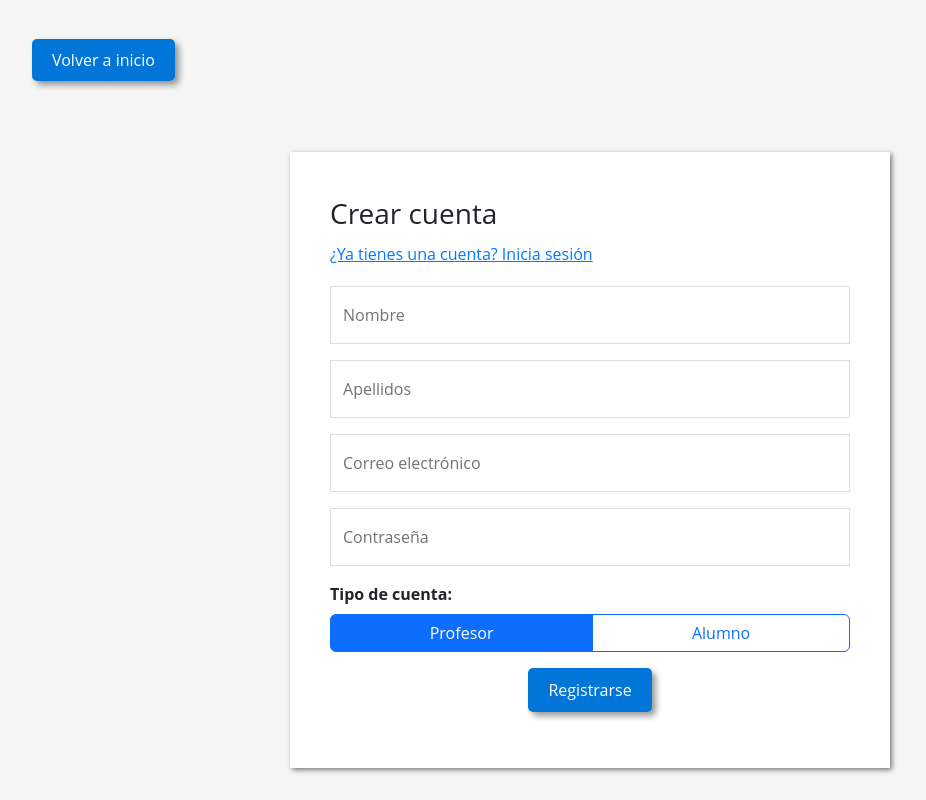
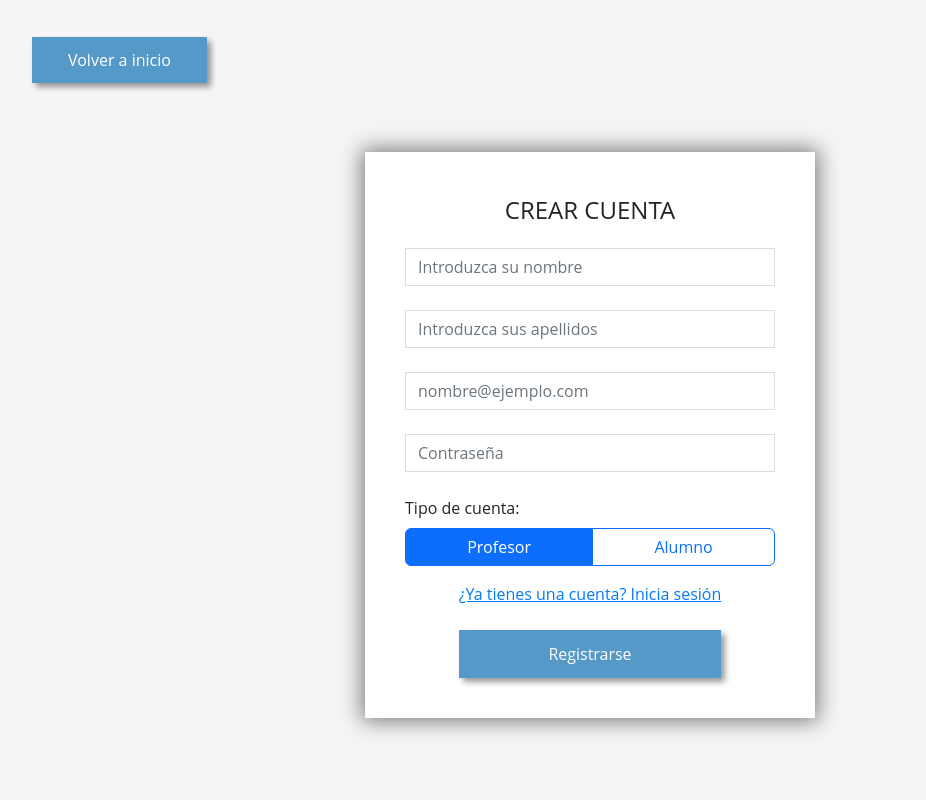
Before and after one commit to Muko11/autol, a PHP site: page /singup.php in a window 1280 px wide. Shown: the whole page, without its empty margins (50-976 px from the left). Run offline with PHP 8.4, Linux system fonts and the light colour scheme; some libraries are stand-ins or nearby versions.

Commit message:
Actualizado formularios

```diff
--- a/public/css/formulario.css
+++ b/public/css/formulario.css
@@ -6,7 +6,7 @@ body {
 
 .container.formulario {
     background-color: white;
-    box-shadow: 2px 2px 5px rgba(0, 0, 0, 0.5);
+    box-shadow: 0px 0px 20px 3px rgba(0, 0, 0, 0.5);
     padding: 40px;
     margin-top: 80px;
 }
@@ -23,7 +23,7 @@ body {
     margin-top: 20px;
 }
 
-.formulario .form-floating label {
+.formulario .form-control label {
     color: #727272;
 }
 
@@ -36,24 +36,8 @@ body {
     border-color: #0275d8;
 }
 
-.boton {
-    background-color: #0275d8;
-    color: white;
-    border: none;
-    border-radius: 5px;
-    padding: 10px 20px;
-    text-decoration: none;
-    transition: all 0.3s ease-in-out;
-}
-
-.boton:hover {
-    background-color: #025aa5;
-    color: white;
-    text-decoration: none;
-}
-
 .formulario {
-    max-width: 600px;
+    max-width: 450px;
     margin: 0 auto;
     font-size: 16px;
     line-height: 1.5;
--- a/singup.php
+++ b/singup.php
@@ -35,29 +35,16 @@ if (isset($_GET['registroExitoso'])) {
     </div>
 
     <div class="container formulario">
-        <p class="fs-3">Crear cuenta</p>
-<!--         <p class="text-muted">Crea una cuenta gratuita para acceder a nuestras
-            oportunidades.</p> -->
-        <a href="login.php">¿Ya tienes una cuenta? Inicia
-            sesión</a>
+        <p class="fs-4 text-center">CREAR CUENTA</p>
+
         <form id="formulario-registro" method="POST" action="forms/procesarSingup.php">
-            <div class="form-floating mt-3 mb-3">
-                <input type="text" class="form-control" id="registroNombre" name="nombre" placeholder="Nombre">
-                <label for="registroNombre">Nombre</label>
-            </div>
-            <div class="form-floating mt-3 mb-3">
-                <input type="text" class="form-control" id="registroApellido" name="apellidos" placeholder="Apellidos">
-                <label for="registroApellido">Apellidos</label>
-            </div>
-            <div class="form-floating mb-3">
-                <input type="email" class="form-control" id="registroEmail" name="correo" placeholder="nombre@ejemplo.com">
-                <label for="registroEmail">Correo electrónico</label>
-            </div>
-            <div class="form-floating mb-3">
-                <input type="password" class="form-control" id="registroPassword" name="password" placeholder="Contraseña">
-                <label for="registroPassword">Contraseña</label>
-            </div>
-            <p class="text-start fw-bold">Tipo de cuenta:</p>
+            <input type="text" class="form-control" id="registroNombre" name="nombre" placeholder="Introduzca su nombre"><br>
+            <input type="text" class="form-control" id="registroApellido" name="apellidos" placeholder="Introduzca sus apellidos"><br>
+            <input type="email" class="form-control" id="registroEmail" name="correo" placeholder="nombre@ejemplo.com"><br>
+            <input type="password" class="form-control" id="registroPassword" name="password" placeholder="Contraseña"><br>
+
+
+            <p class="text-start">Tipo de cuenta:</p>
             <div class="btn-group d-flex mb-3" role="group">
                 <input type="radio" class="btn-check" name="rol" id="rol1" checked=checked value="profesor" autocomplete="off">
                 <label class="btn btn-outline-primary" for="rol1">Profesor</label>
@@ -65,18 +52,14 @@ if (isset($_GET['registroExitoso'])) {
                 <input type="radio" class="btn-check" name="rol" id="rol2" value="alumno" autocomplete="off">
                 <label class="btn btn-outline-primary" for="rol2">Alumno</label>
             </div>
-            <div class="d-flex justify-content-center mb-3">
+            <div class="d-grid justify-content-center">
+                <a href="login.php">¿Ya tienes una cuenta? Inicia
+                    sesión</a><br>
                 <input id="submitRegistro" name="registra" class="boton" type="submit" value="Registrarse">
             </div>
         </form>
 
-
-
     </div>
-
-
-
-
 </body>
 
 </html>
--- a/views/partials/profesor/tablaProfesores.php
+++ b/views/partials/profesor/tablaProfesores.php
@@ -52,14 +52,14 @@ if (isset($_SESSION['sesion'])) {
             $id_autoescuela = $_SESSION['sesion']['id_autoescuela'];
 
             // Realizar consulta a la base de datos
-            $stmt = $bd->prepare("SELECT u.nombre, u.apellidos, u.correo FROM usuarios u INNER JOIN profesores p ON u.id_usuario = p.id_profesor WHERE p.id_autoescuela = :id_autoescuela");
+            $stmt = $bd->prepare("SELECT u.nombre, u.apellidos, u.correo, p.id_profesor FROM usuarios u INNER JOIN profesores p ON u.id_usuario = p.id_profesor WHERE p.id_autoescuela = :id_autoescuela");
             $stmt->bindParam(":id_autoescuela", $id_autoescuela);
             $stmt->execute();
             $profesores = $stmt->fetchAll();
 
             // Mostrar todos los profesores por defecto
             foreach ($profesores as $indice => $profesor) {
-                echo "<tr>";
+                echo "<tr data-id='" . $profesor['id_profesor'] . "'>";
                 echo "<th scope='row'>" . ($indice + 1) . "</th>";
                 echo "<td>" . $profesor['nombre'] . " " . $profesor['apellidos'] . "</td>";
                 echo "<td>" . $profesor['correo'] . "</td>";
```
Also changed, not shown: login.php (+7 -20 lines).
